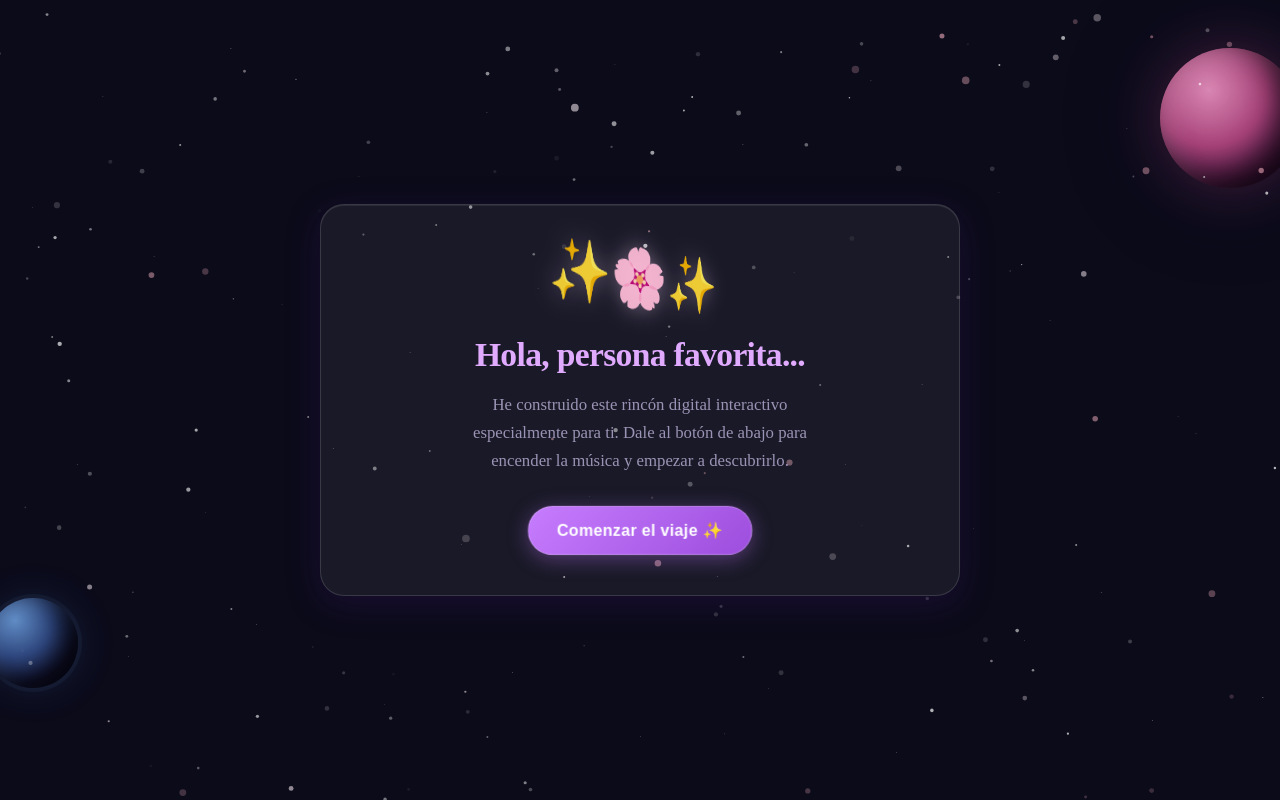
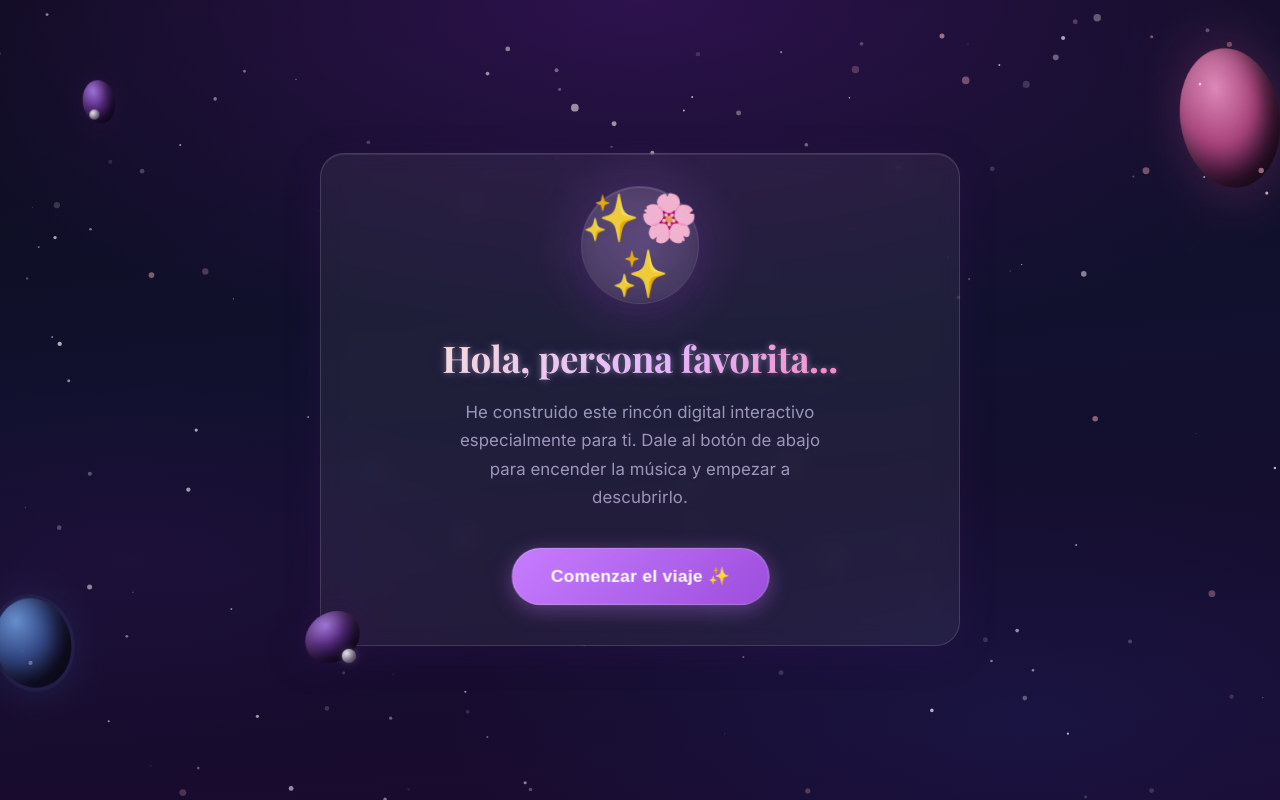
Before and after one commit to Lith200/Proyect, a plain HTML site: page index.html in a window 1280 px wide. Drawn offline with nearby package versions, Linux system fonts and the light colour scheme.

Commit message:
Proyecto completo base

```diff
--- a/css/02-variables.css
+++ b/css/02-variables.css
@@ -1,56 +1,82 @@
 /* 02-variables.css — Design tokens cósmicos */
-@import url('https://fonts.googleapis.com/css2?family=Inter:wght@400;500;600;700;800&display=swap');
+@import url('https://fonts.googleapis.com/css2?family=Inter:wght@400;500;600;700;800&family=Playfair+Display:wght@600;700&display=swap');
 
 :root {
-    /* Fondo espacial */
+    /* ── Fondo espacial ── */
     --space-black: #0b0b1a;
     --space-midnight: #11112e;
     --nebula-purple: #2d124d;
     --nebula-glow: rgba(45, 18, 77, 0.55);
     --cosmic-blue: #1a1a4e;
 
-    /* Acentos románticos en el cosmos */
+    /* Degradado cósmico unificado — usado por body y pantallas que lo necesiten */
+    --cosmic-bg:
+        radial-gradient(ellipse 120% 80% at 50% 0%, var(--nebula-purple) 0%, transparent 55%),
+        radial-gradient(ellipse 90% 60% at 80% 90%, var(--cosmic-blue-glow) 0%, transparent 50%),
+        radial-gradient(ellipse 70% 50% at 10% 70%, rgba(45, 18, 77, 0.35) 0%, transparent 45%),
+        linear-gradient(175deg, var(--space-black) 0%, var(--space-midnight) 45%, #1a0a2e 100%);
+
+    /* ── Acentos románticos en el cosmos ── */
     --primary-love: #c77dff;
     --primary-dark: #e0aaff;
     --hover-love: #d4a5ff;
     --accent-gold: #ffd6ff;
     --accent-rose: #ff6b9d;
 
-    /* Tipografía */
+    /* ── Tipografía ── */
+    --font-main: 'Inter', -apple-system, BlinkMacSystemFont, 'Segoe UI', Roboto, sans-serif;
+    /* Serif elegante reservada para títulos — le da carácter "premium" sin perder legibilidad */
+    --font-display: 'Playfair Display', Georgia, 'Times New Roman', serif;
     --text-main: rgba(240, 235, 255, 0.92);
     --text-muted: rgba(200, 190, 230, 0.75);
     --text-dark: rgba(255, 255, 255, 0.88);
 
-    /* Visores de nave (glass) */
+    /* Degradado cálido de 2 tonos para títulos — restringido a dorado suave → rosa,
+       más sobrio que un arcoíris de 4 colores */
+    --text-gradient-warm: linear-gradient(120deg, #ffe9c7 0%, var(--primary-dark) 55%, var(--accent-rose) 100%);
+
+    /* Brillo estelar para títulos — sutil, imita luz difusa de estrella lejana */
+    --text-shadow-star:
+        0 0 6px rgba(255, 255, 255, 0.3),
+        0 0 16px rgba(199, 125, 255, 0.18);
+
+    /* ── Visores de nave (glass) ── */
     --glass-bg: rgba(255, 255, 255, 0.06);
     --glass-bg-soft: rgba(255, 255, 255, 0.04);
     --glass-bg-strong: rgba(17, 17, 46, 0.72);
     --glass-track-bg: rgba(255, 255, 255, 0.06);
     --glass-border: rgba(255, 255, 255, 0.14);
     --glass-highlight: rgba(255, 255, 255, 0.08);
+    --glass-blur: blur(10px);
     --space-glass: rgba(11, 11, 26, 0.6);
     --cosmic-blue-glow: rgba(26, 26, 78, 0.6);
 
-
-    /* Sombras y profundidad */
+    /* ── Sombras y profundidad ── */
     --shadow-cosmic: rgba(45, 18, 77, 0.45);
     --shadow-glow: rgba(199, 125, 255, 0.35);
     --star-glow: rgba(255, 255, 255, 0.5);
 
-    /* Planetas */
+    /* ── Planetas y lunas (gradientes esféricos con luz lateral) ── */
     --planet-purple: radial-gradient(circle at 32% 28%, #9b6fd4 0%, #5a2d82 38%, #2d124d 68%, #0b0b1a 100%);
     --planet-pink: radial-gradient(circle at 35% 30%, #ff9ecf 0%, #c44d8a 42%, #5a1a4a 72%, #0b0b1a 100%);
     --planet-blue: radial-gradient(circle at 30% 25%, #7eb8ff 0%, #3a5a9e 40%, #11112e 70%, #0b0b1a 100%);
     --moon-surface: radial-gradient(circle at 38% 32%, #e8e4f0 0%, #a89bb8 45%, #5a5068 100%);
 
-    /* Motion */
+    /* Tamaños base de cuerpos celestes (referenciados por 03-global.css y 05-universe.css) */
+    --planet-size-card: 52px;
+    --planet-size-screen: 44px;
+    --moon-size-card: 14px;
+    --moon-size-screen: 10px;
+
+    /* ── Motion ── */
     --transition-smooth: all 0.4s cubic-bezier(0.25, 1, 0.5, 1);
     --transition-tap: transform 0.15s cubic-bezier(0.34, 1.56, 0.64, 1);
+    --ease-orbit: linear;
     --float-duration: 5s;
     --orbit-duration: 14s;
     --orbit-duration-fast: 3s;
 
-    /* Mobile-first spacing */
+    /* ── Mobile-first spacing ── */
     --card-radius: 24px;
     --card-padding: 28px 20px;
     --card-max-width: 100%;
--- a/css/03-global.css
+++ b/css/03-global.css
@@ -158,11 +158,12 @@
     display: none !important;
 }
 
-/* ── Tipografía estelar (títulos principales) — imita el brillo de una estrella cercana ── */
+/* ── Tipografía estelar (títulos principales) — serif elegante + brillo sutil ── */
 .title,
 .section-title,
 .game-title,
 .final-title,
 .proposal-question {
+    font-family: var(--font-display);
     text-shadow: var(--text-shadow-star);
 }
--- a/css/06-intro.css
+++ b/css/06-intro.css
@@ -1,30 +1,69 @@
-/* 06-intro.css — Pantalla de introducción */
+/* 06-intro.css — Pantalla de introducción / "hero" */
+
+/* ── Medallón de cristal: círculo limpio con halo suave, sin elementos duplicados ── */
 .avatar-container {
-    font-size: 3rem;
-    margin-bottom: 15px;
-    display: inline-block;
-    filter: drop-shadow(0 0 12px rgba(255, 214, 255, 0.4));
+    position: relative;
+    display: inline-flex;
+    align-items: center;
+    justify-content: center;
+    width: 96px;
+    height: 96px;
+    margin: 0 auto 24px;
+    font-size: 2.4rem;
+    border-radius: 50%;
+    background: linear-gradient(145deg, rgba(255, 255, 255, 0.09), rgba(255, 255, 255, 0.02));
+    box-shadow:
+        0 0 0 1px rgba(255, 255, 255, 0.16),
+        0 12px 32px rgba(45, 18, 77, 0.4),
+        inset 0 1px 0 rgba(255, 255, 255, 0.16);
+    backdrop-filter: blur(8px);
+    -webkit-backdrop-filter: blur(8px);
+    animation: heroCardTilt 7s ease-in-out infinite;
+    will-change: transform;
 }
 
+/* Halo difuminado detrás del medallón — un solo tono, sutil */
+.avatar-container::before {
+    content: '';
+    position: absolute;
+    inset: -28%;
+    z-index: -1;
+    border-radius: 50%;
+    background: radial-gradient(circle, rgba(199, 125, 255, 0.32) 0%, transparent 70%);
+    filter: blur(16px);
+    animation: heroGlowPulse 4.5s ease-in-out infinite;
+    will-change: transform, opacity;
+}
+
+/* ── Título hero: serif elegante con degradado cálido contenido a 2 tonos ── */
 .title {
-    font-size: 1.65rem;
+    font-size: 1.7rem;
+    font-weight: 700;
     color: var(--primary-dark);
-    margin-bottom: 14px;
-    line-height: 1.35;
-    font-weight: 800;
-    letter-spacing: -0.02em;
+    background: var(--text-gradient-warm);
+    -webkit-background-clip: text;
+    background-clip: text;
+    -webkit-text-fill-color: transparent;
+    margin-bottom: 16px;
+    line-height: 1.3;
+    letter-spacing: -0.01em;
 }
 
 .subtitle {
     font-size: 0.95rem;
     color: var(--text-muted);
-    line-height: 1.65;
-    margin-bottom: 22px;
+    line-height: 1.7;
+    letter-spacing: 0.005em;
+    margin-bottom: 26px;
     transition: opacity 0.3s ease, transform 0.3s ease;
 }
 
+/* ── Botón hero: presencia contenida, pulso discreto ── */
 .pulse-btn {
-    animation: simplePulse 2.5s infinite;
+    padding: 15px 32px;
+    font-size: 1rem;
+    letter-spacing: 0.02em;
+    animation: simplePulse 3s ease-in-out infinite;
     will-change: transform;
 }
 
@@ -36,12 +75,13 @@
    768px coincide con el umbral "isMobile" usado en los archivos JS del universo. */
 @media (min-width: 768px) {
     .avatar-container {
-        font-size: 3.6rem;
-        margin-bottom: 20px;
+        width: 116px;
+        height: 116px;
+        font-size: 2.9rem;
     }
 
     .title {
-        font-size: 2.1rem;
+        font-size: 2.3rem;
     }
 
     .subtitle {
@@ -51,8 +91,13 @@
         margin-right: auto;
     }
 
+    .pulse-btn {
+        padding: 17px 38px;
+        font-size: 1.08rem;
+    }
+
     /* En desktop hay hover real: reforzamos el pulso al pasar el mouse, sin depender de él */
     .pulse-btn:hover {
-        animation-duration: 1.6s;
+        animation-duration: 1.8s;
     }
 }
--- a/css/12-animations.css
+++ b/css/12-animations.css
@@ -74,30 +74,32 @@
 }
 
 /* ══════════════════════════════════════
-   INTRO
+   INTRO — estilo "hero" (tarjeta flotante inclinada + botón vívido)
    ══════════════════════════════════════ */
 
-/* Pulso del botón intro */
+/* Pulso del botón intro — un solo tono de acento, respiración discreta */
 @keyframes simplePulse {
     0%, 100% {
         transform: scale(1);
         box-shadow: 0 4px 20px var(--shadow-glow);
     }
     50% {
-        transform: scale(1.03);
-        box-shadow: 0 8px 32px rgba(199, 125, 255, 0.55);
+        transform: scale(1.02);
+        box-shadow: 0 8px 28px rgba(199, 125, 255, 0.45);
     }
 }
 
-/* Avatar intro — rotación cósmica */
-@keyframes spinSlow {
-    from { transform: rotate3d(0, 1, 0, 0deg); }
-    to { transform: rotate3d(0, 1, 0, 360deg); }
+/* Visor principal del avatar: flotación calmada con una inclinación mínima —
+   elegancia antes que espectáculo */
+@keyframes heroCardTilt {
+    0%, 100% { transform: rotate(-2deg) translateY(0); }
+    50% { transform: rotate(0deg) translateY(-8px); }
 }
 
-.avatar-container {
-    animation: spinSlow 24s linear infinite;
-    will-change: transform;
+/* Halo difuminado detrás del visor: respira suave en opacidad y escala */
+@keyframes heroGlowPulse {
+    0%, 100% { opacity: 0.55; transform: scale(1); }
+    50% { opacity: 0.85; transform: scale(1.08); }
 }
 
 /* ══════════════════════════════════════
```
